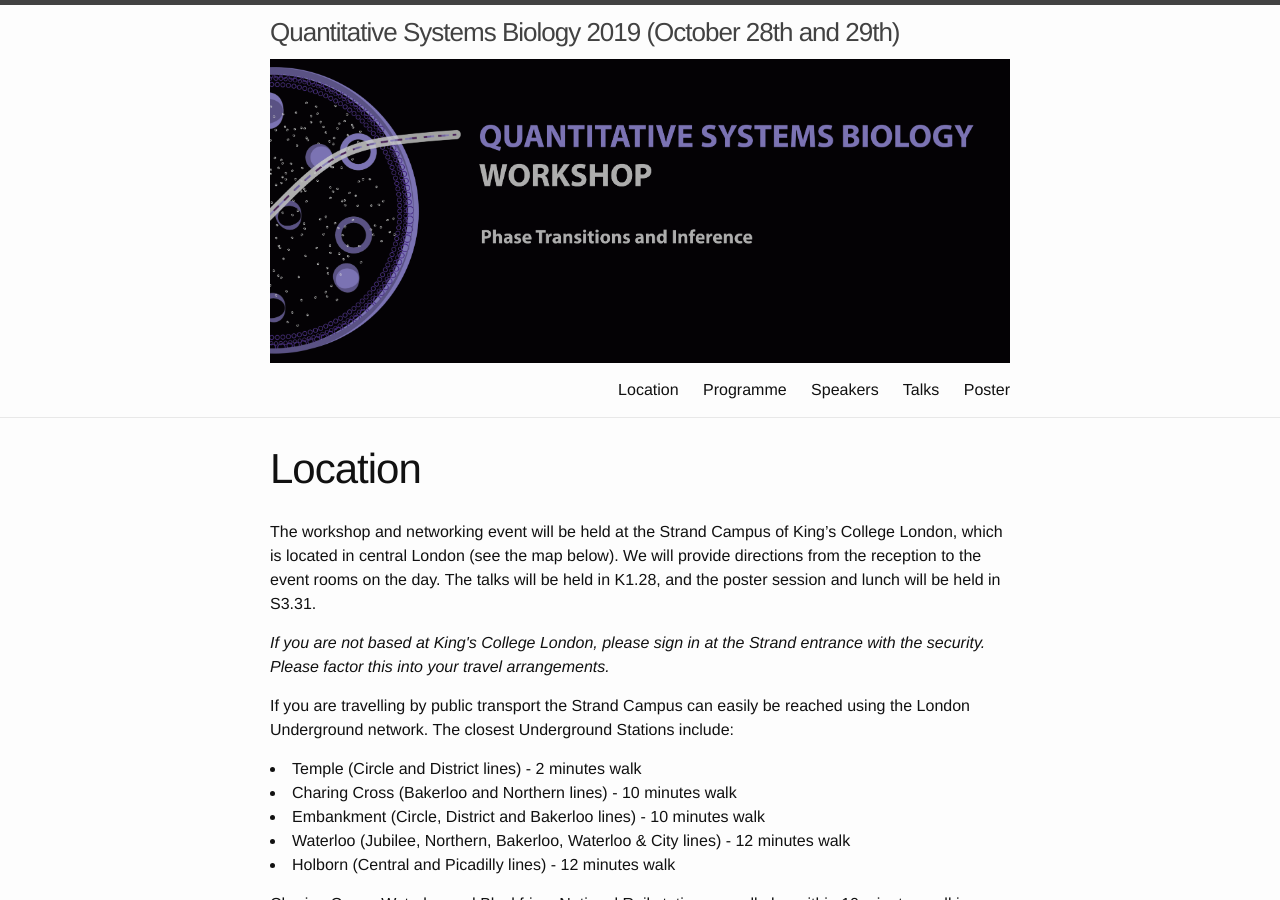
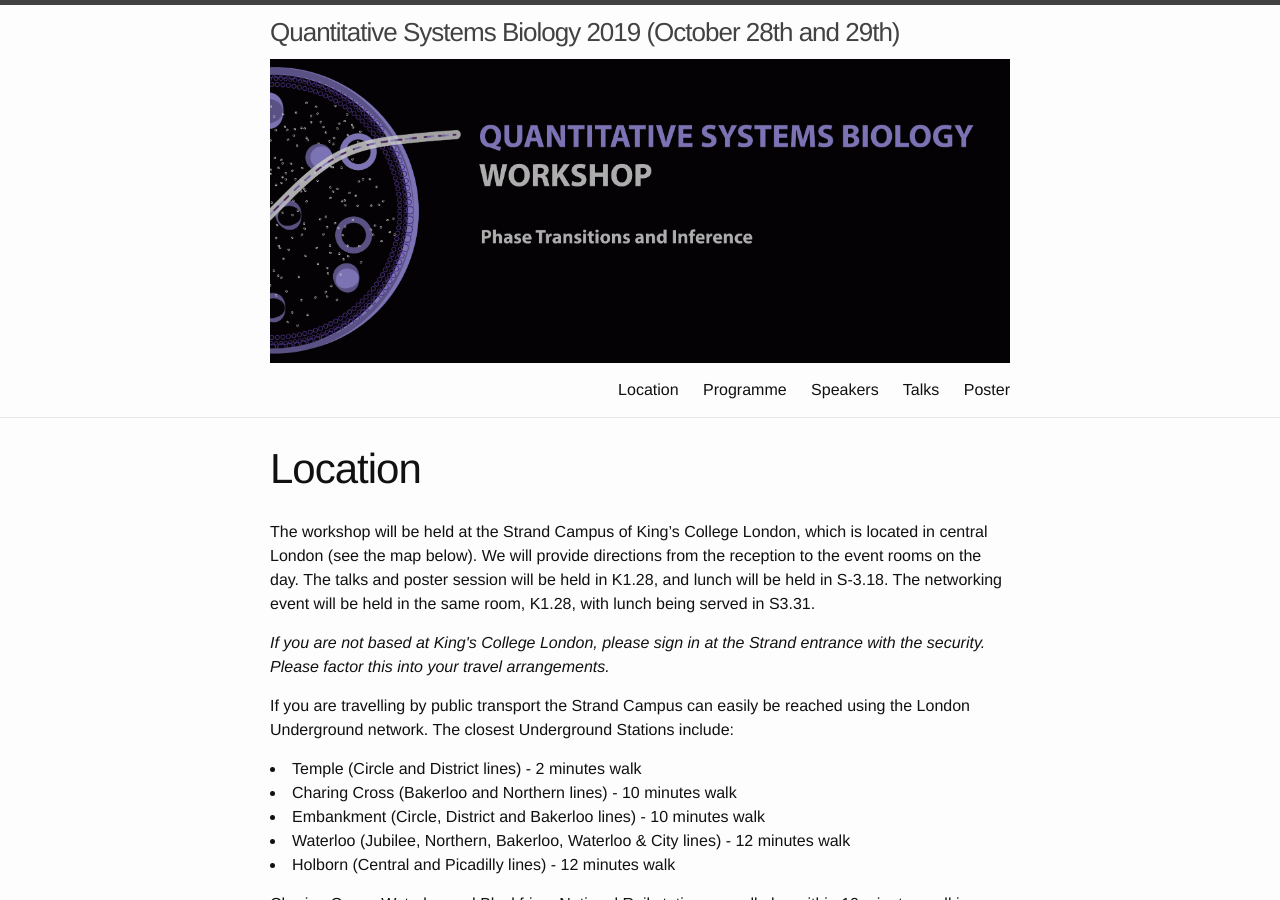
Before and after one commit to qsbworkshop/qsb2019, a Jekyll site: the page built from docs/Venue.md, in a window 1280 px wide and 900 px high. Built offline with Jekyll 4.4.1, drawn with Linux system fonts in a browser that asks for light colours.

Commit message:
Update Venue.md

```diff
--- a/docs/Venue.md
+++ b/docs/Venue.md
@@ -4,7 +4,7 @@ title: Location
 permalink: /venue/
 ---
 
-The workshop and networking event will be held at the Strand Campus of King's College London, which is located in central London (see the map below). We will provide directions from the reception to the event rooms on the day. The talks will be held in K1.28, and the poster session and lunch will be held in S3.31.
+The workshop will be held at the Strand Campus of King's College London, which is located in central London (see the map below). We will provide directions from the reception to the event rooms on the day. The talks and poster session will be held in K1.28, and lunch will be held in S-3.18. The networking event will be held in the same room, K1.28, with lunch being served in S3.31.
 
 <p><em>If you are not based at King's College London, please sign in at the Strand entrance with the security. Please factor this into your travel arrangements.</em></p>
 
```
